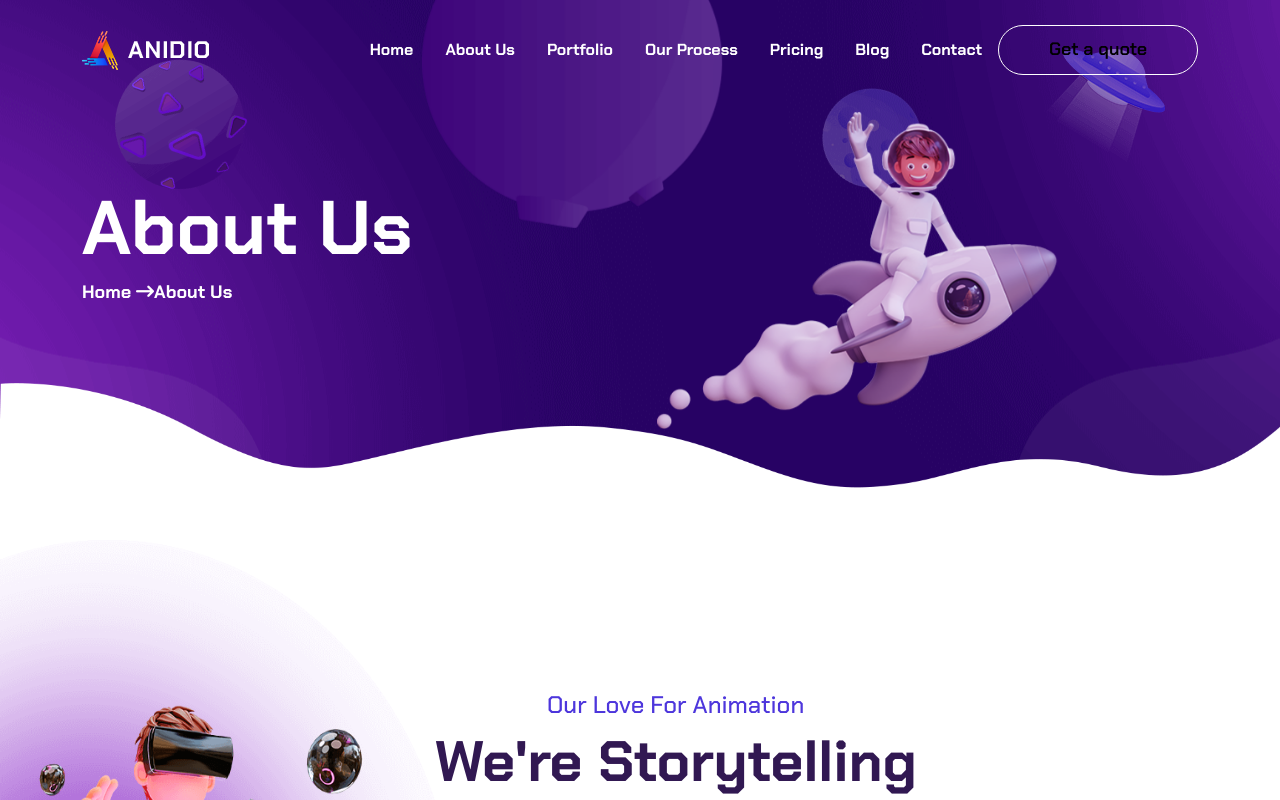
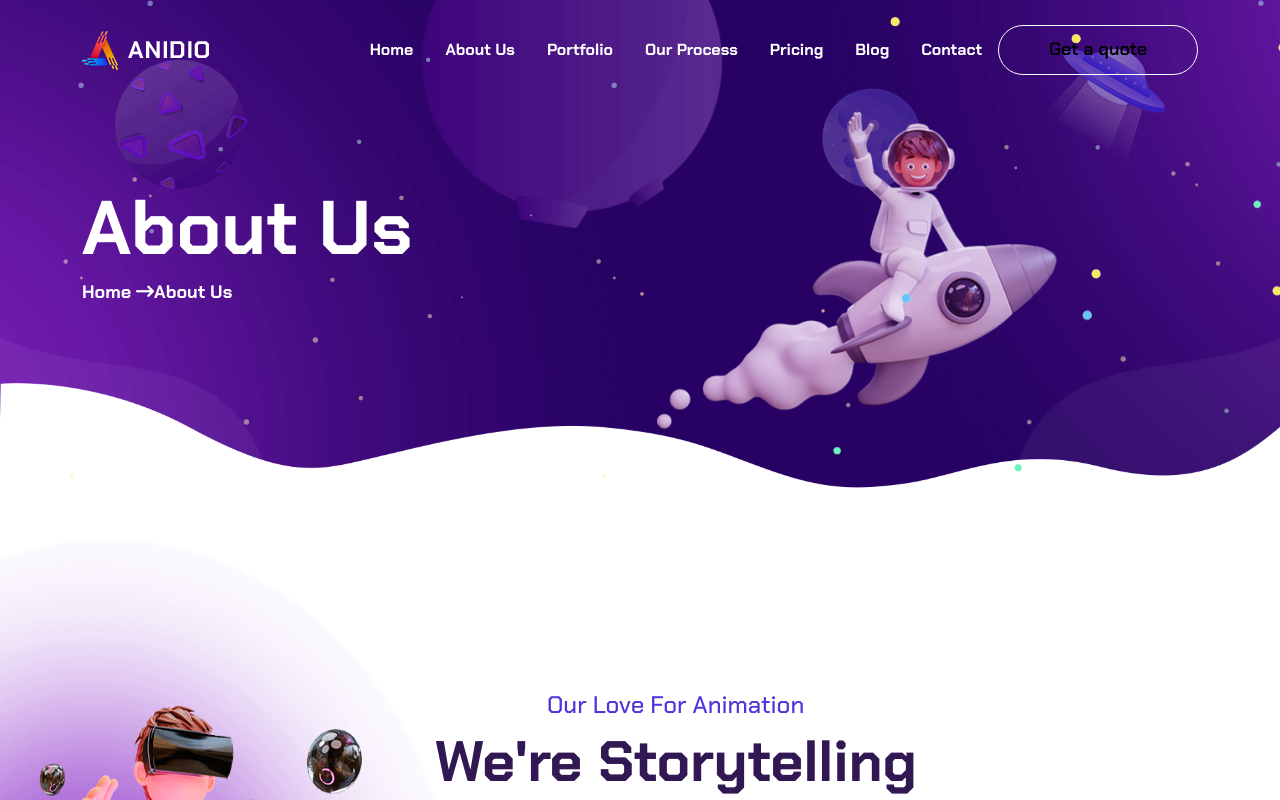
Before and after one commit to alessandro-barate/proj-html-vuejs, a Vue app: page /about in a window 1280 px wide. Shown: the top 800 px of the page. Built offline with nearby package versions, Linux system fonts and the light colour scheme.

Commit message:
[UPD]ADDED POINT JUMBOTRON

```diff
--- a/src/components/AppHeader.vue
+++ b/src/components/AppHeader.vue
@@ -10,7 +10,7 @@ export default {
 </script>
 <template>
   <header
-    class="py-3 bg-invisible position-fixed z-3 start-0 end-0"
+    class="py-3 bg-invisible position-fixed start-0 end-0"
     :class="{ bg: store.scroll }"
   >
     <nav class="navbar">
@@ -67,6 +67,9 @@ export default {
   </header>
 </template>
 <style scoped lang="scss">
+header {
+  z-index: 80;
+}
 .bg-invisible {
   background-color: transparent;
 }
--- a/src/components/jumbotronAboutUs.vue
+++ b/src/components/jumbotronAboutUs.vue
@@ -31,8 +31,8 @@ export default {
         </h3>
       </div>
     </div>
-    <div class="dots-left position-absolute start-0 col-50"></div>
-    <div class="dots-right position-absolute end-0 col-50"></div>
+    <div class="dots-left position-absolute top-0 start-0"></div>
+    <div class="dots-right position-absolute top-0 end-0"></div>
     <div class="globe1">
       <img src="/img/globe1.png" alt="" />
     </div>
@@ -71,11 +71,18 @@ h3 {
   }
 }
 .dots-left {
-  height: 400px;
+  height: 100%;
+
+  z-index: 4;
+  width: 50%;
+
   background-image: url(/img/dots-left.png);
 }
 .dots-right {
-  height: 400px;
+  height: 100%;
+  z-index: 4;
+  width: 50%;
+
   background-image: url(/img/dots-right.png);
 }
 .jumbotron {
```
